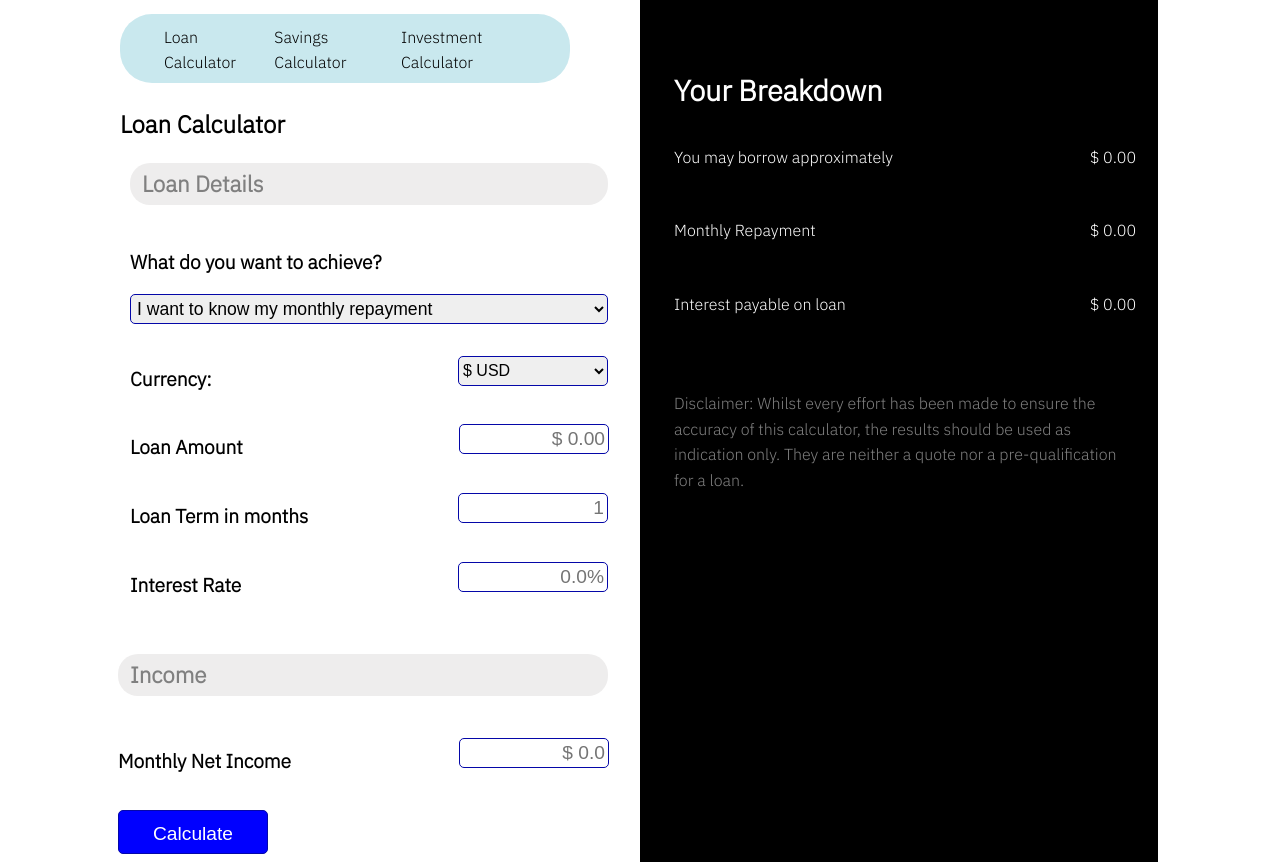
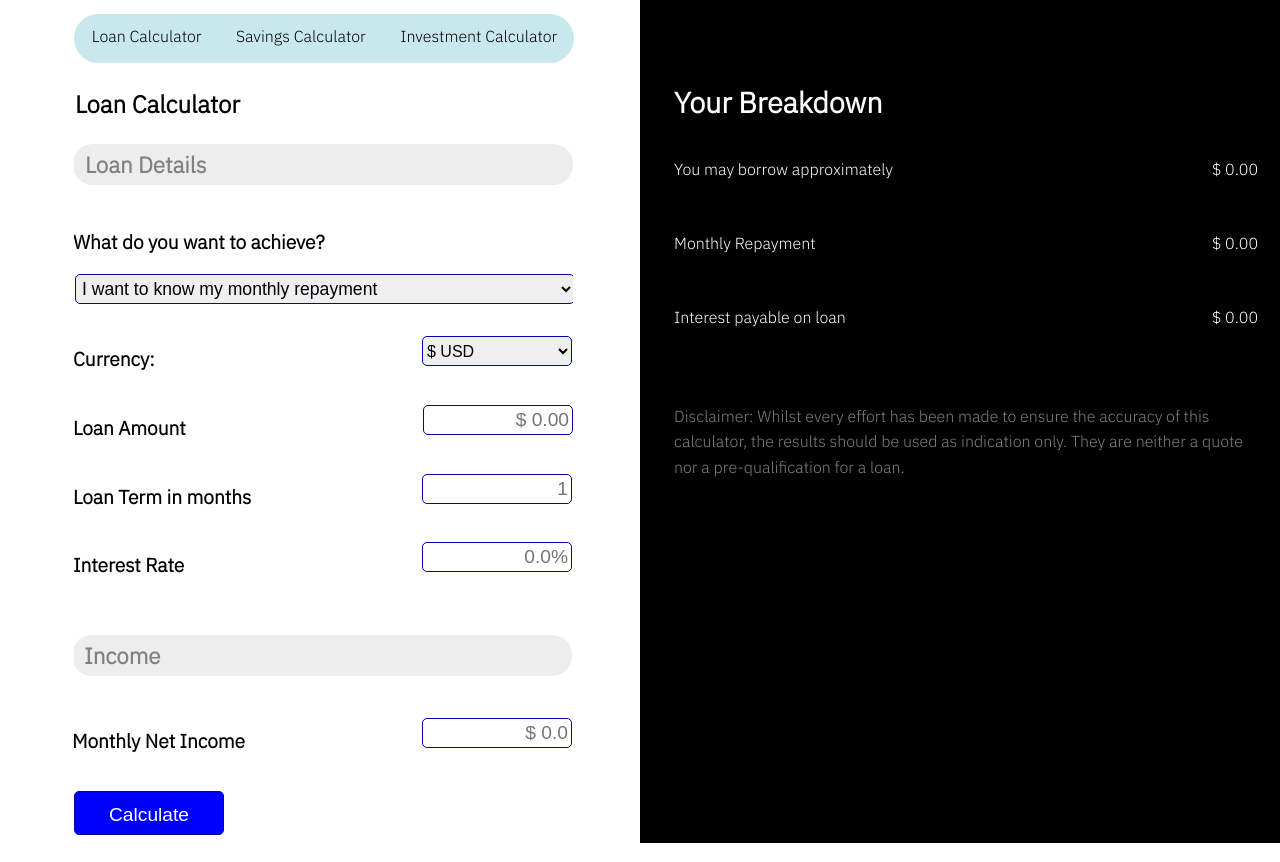
Before and after one commit to Finviserr/Finiviserr, a website: page loancalc1.html in a window 1280 px wide. Shown: the part 80-942 px from the top of the page. Drawn offline with Linux system fonts and the light colour scheme.

Commit message:
design changes

```diff
--- a/loancalc.js
+++ b/loancalc.js
@@ -13,7 +13,6 @@ const interestPayable = document.getElementById("interest-amount")
 const monthlyRepayOutput = document.getElementById('monthly-repay-amount-output')
 const interestPayableOutput = document.getElementById('interest-payable-amount')
 var s1 = document.getElementById('select1')
-
 var monthlyPayment;
 
 // The following function limits the loan amt to decimal places
--- a/stylesLoan.css
+++ b/stylesLoan.css
@@ -23,25 +23,38 @@ body{
 }
 
 .container{
-    max-width: 1100px;
+    max-width: 2000px;
     margin: auto;
     overflow: hidden;
-    padding: 0rem 2rem;
+    padding: 0rem 5rem -2rem;
 }
 
 .main-grid{
     display: grid;
     grid-template-columns: repeat(2,1fr);
+
 }
 
 .first-item{
+    display: flex;
+    flex-direction: column;
+    align-items: flex-start;
+    margin-left: 32px;
     padding-top: 2rem;
+
+}
+
+.first-item .logo{
+    margin-left: 22px;
+
 }
 
 .second-item{
     background-color: black;
     min-height: 50vh;
     padding-top: 2rem;
+    width: 100%;
+
 }
 
 .navbar{
@@ -55,17 +68,22 @@ body{
 }
 
 /* Header Section */
+header{
+    width:500px;
+    overflow: hidden;
+    margin-left:42px;
+}
 
 header .container{
-    max-width: 450px;
-    overflow-x: auto;
+
     display: flex;
     justify-content: space-around;
     background-color: rgb(201, 232, 238);
-    border-radius: 32px;
+    border-radius: 52px;
     margin-top: 22px;
-    margin-left: -2px;
+    margin-left: -0.01px;
     margin-bottom: 22px;
+    padding-top: 6px;
 
 }
 
@@ -78,26 +96,27 @@ header a:hover, a:focus, a:active{
 }
 
 header h2{
-    padding: 11px 13px 7px 12px;
+    padding: 4px 1px 1px 2px;
     font-weight: normal;
     font-size: 1rem;
+    padding-bottom: 14px;
 }
 
 /* Loan Calculator -- Details Grid */
 
 .loan-calc-details{
-    margin-left: -12px;
+    margin-left: 42px;
 }
 
 .loan-calc-details h1{
-    margin-left: -22px;
+    margin-left: 1px;
 }
 
 .loan-details{
     display: flex;
     flex-direction: column;
     max-width: 500px;
-    margin-left: -12px;
+    margin-left: -1px;
 }
 
 .loan-details h2{
@@ -135,6 +154,8 @@ border-radius: 5px;
 font-size: 1rem;
 outline: none;
 border: 1px solid rgb(4, 7, 168);
+margin-left: 2px;
+margin-right: 1px;
 }
 
 .form-control input::placeholder{
@@ -163,6 +184,7 @@ border: 1px solid rgb(4, 7, 168);
     justify-content: center;
     align-items: center;
     min-height: 100vh;
+    /* width:800px; */
     border-radius: 3px;
     padding: 12px 22px;
     margin-top: 3rem;
```
Also changed, not shown: loancalc1.html (+1 -0 lines).
